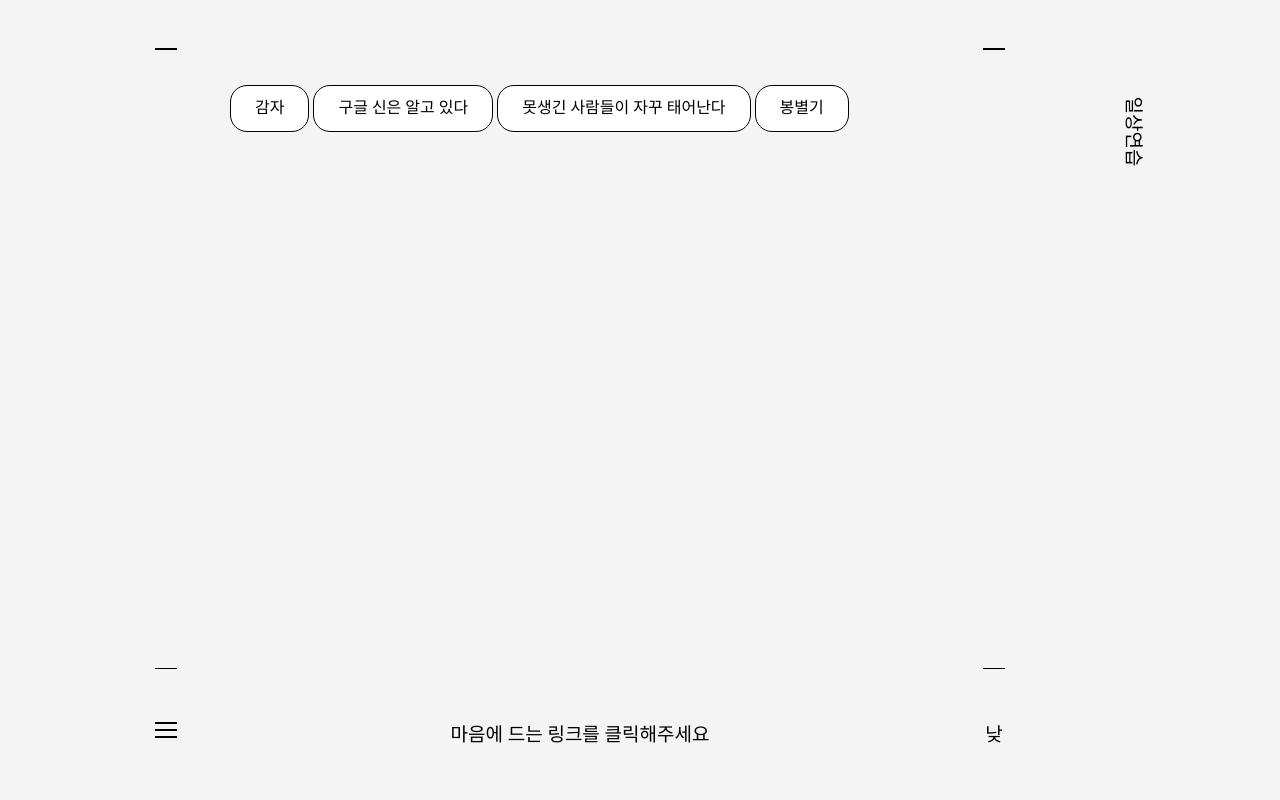
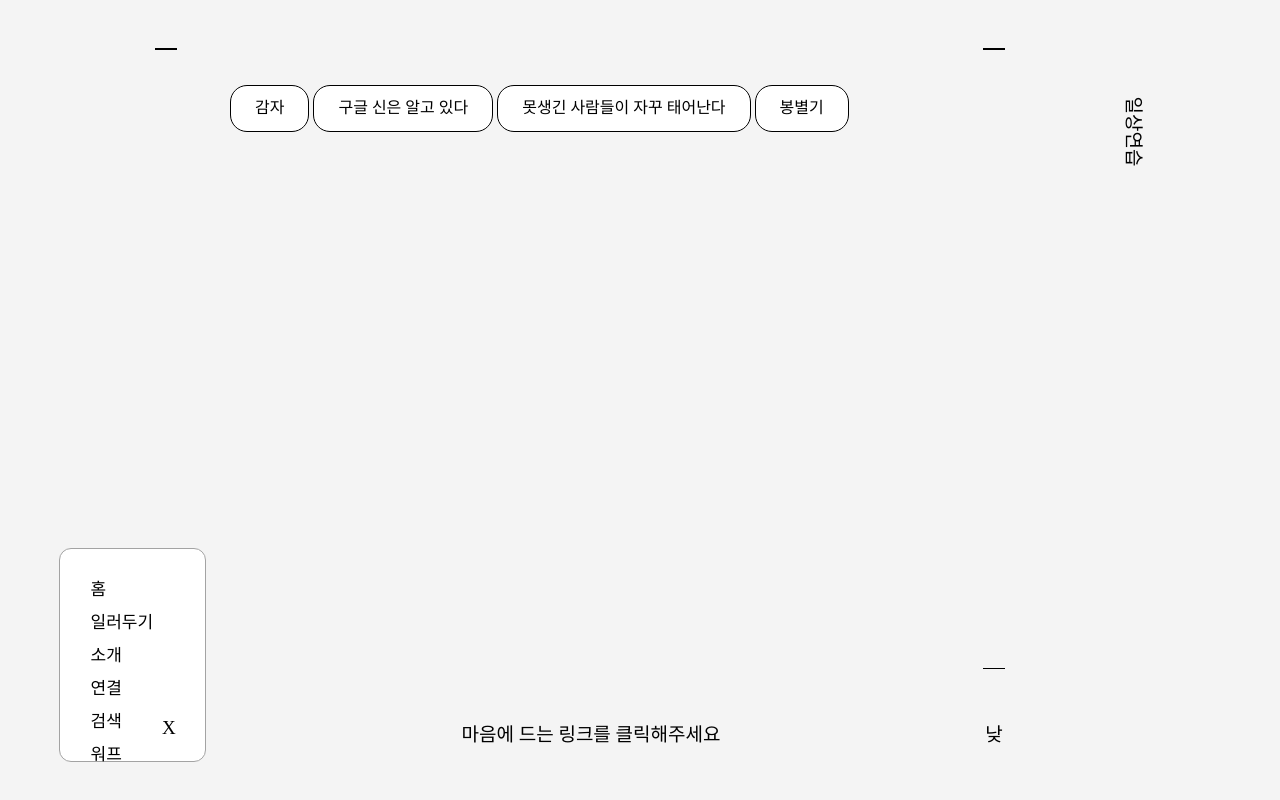
Before and after one commit to minumsa/daily-practice, a Gatsby site: page / in a window 1280 px wide. Built offline with nearby package versions, Linux system fonts and the light colour scheme; Gatsby itself is replaced by a stand-in of ours; a web font is replaced by a local one.

Commit message:
메뉴 만들기

```diff
--- a/src/components/Nav/Menu.css
+++ b/src/components/Nav/Menu.css
@@ -1,3 +1,26 @@
+.site-nav {
+  padding-top: 22px;
+  width: 145px;
+  height: 190px;
+  display: flex;
+  flex-direction: column;
+  background-color: white;
+  position: relative;
+  bottom: 174px;
+  right: 34px;
+  border: 1px solid rgb(163, 163, 163);
+  border-radius: 12px;
+  /* text-align: left; */
+  z-index: 1;
+}
+
+.site-nav-nav {
+  font-size: 17px;
+  width: 150px;
+  margin-left: 29px;
+  padding: 4px 2px 4px 2px;
+}
+
 .hamburger {
   /* background-color: aquamarine; */
   display: flex;
@@ -9,6 +32,18 @@
   margin-top: 3px;
 }
 
+.x {
+  /* background-color: aquamarine; */
+  position: relative;
+  justify-content: center;
+  width: 22px;
+  height: 2.5px;
+  margin-top: 3px;
+  bottom: 5px;
+  right: 15px;
+  z-index: 2;
+}
+
 @media (max-width: 550px) {
   .hamburger {
     display: none;
--- a/src/components/Nav/Menu.tsx
+++ b/src/components/Nav/Menu.tsx
@@ -1,11 +1,36 @@
 import React, { FC } from "react";
 
 import "./Menu.css";
+import { Link } from "gatsby";
 
 const Menu: FC = () => {
   return (
     <>
-      <div className="hamburger"></div>
+      <div className="hamburger">
+        <div className="site-nav">
+          {/* <div className="trigger"> */}
+          <div className="site-nav-nav">
+            <Link to="/">홈</Link>
+          </div>
+          <div className="site-nav-nav">
+            <Link to="/intro">일러두기</Link>
+          </div>
+          <div className="site-nav-nav">
+            <Link to="/explain">소개</Link>
+          </div>
+          <div className="site-nav-nav">
+            <Link to="/connect">연결</Link>
+          </div>
+          <div className="site-nav-nav">
+            <Link to="/search">검색</Link>
+          </div>
+          <div className="site-nav-nav">
+            <Link to="/warp">워프</Link>
+          </div>
+          {/* </div> */}
+        </div>
+      </div>
+      <div className="x">X</div>
       {/* <div className="menu"></div> */}
     </>
   );
```
